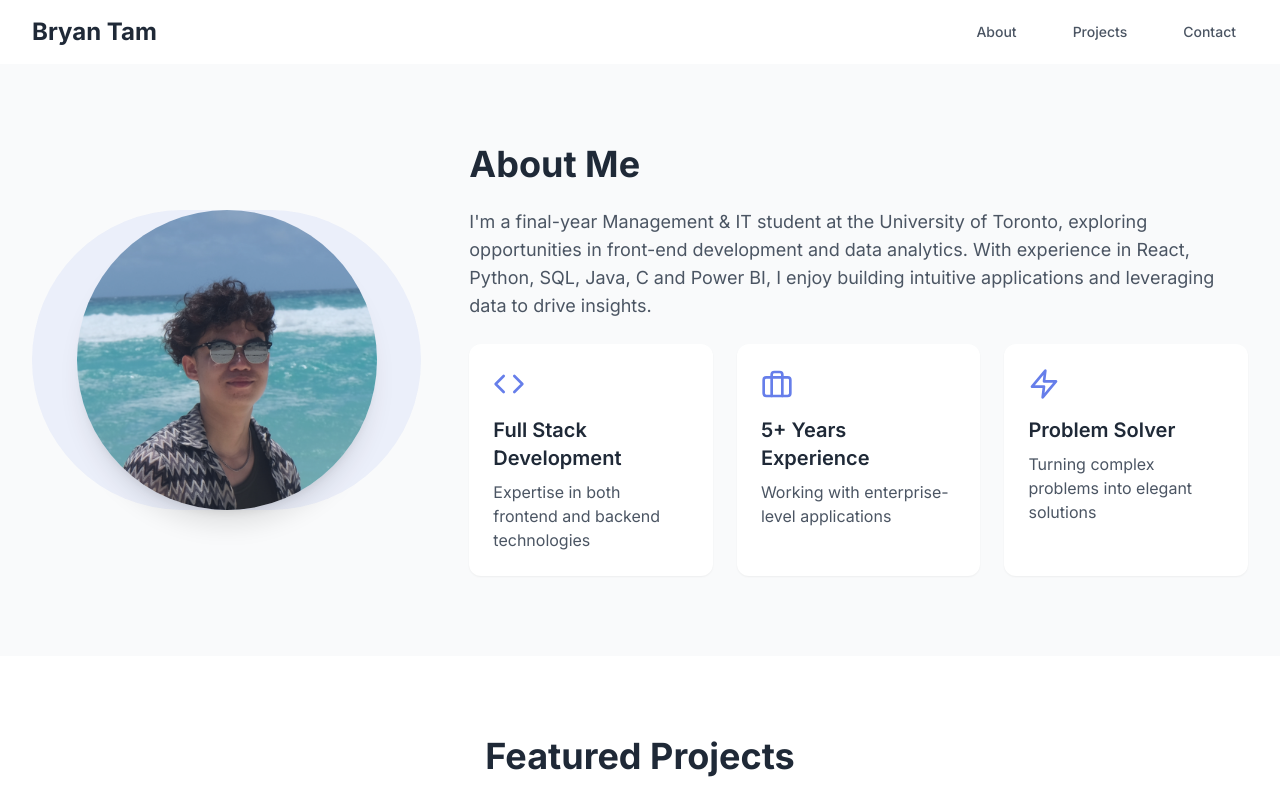
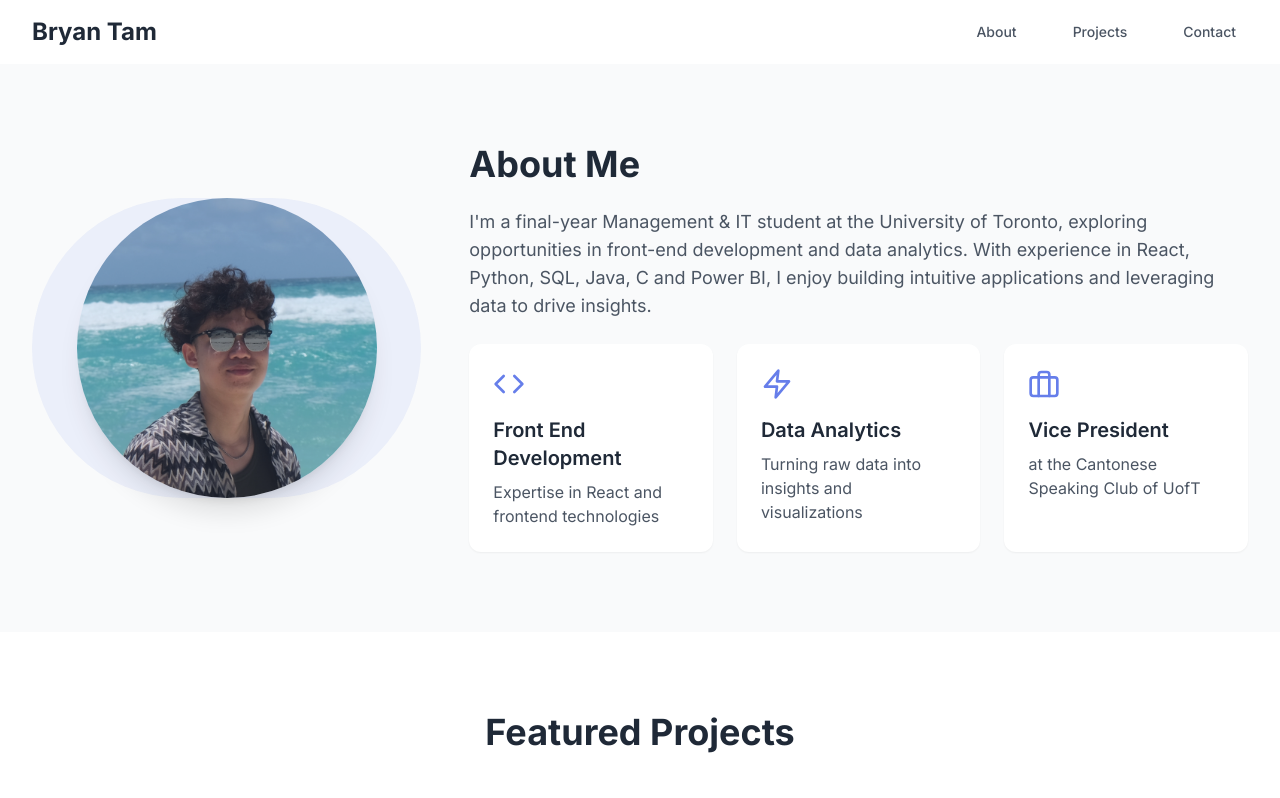
Before and after one commit to bryntam/website, a React (Vite) app: page / in a window 1280 px wide. Shown: the top 798 px of the page. Built offline with nearby package versions, Linux system fonts and the light colour scheme.

Commit message:
changed info

```diff
--- a/src/components/About.tsx
+++ b/src/components/About.tsx
@@ -28,21 +28,21 @@ const About = () => {
             <div className="grid grid-cols-1 md:grid-cols-3 gap-6 mt-8">
               <div className="p-6 bg-white rounded-xl shadow-sm hover:shadow-md transition-shadow">
                 <Code className="w-8 h-8 text-accent mb-4" />
-                <h3 className="text-xl font-semibold mb-2">Full Stack Development</h3>
-                <p className="text-gray-600">Expertise in both frontend and backend technologies</p>
+                <h3 className="text-xl font-semibold mb-2">Front End Development</h3>
+                <p className="text-gray-600">Expertise in React and frontend technologies</p>
               </div>
+            <div className="p-6 bg-white rounded-xl shadow-sm hover:shadow-md transition-shadow">
+              <Zap className="w-8 h-8 text-accent mb-4" />
+              <h3 className="text-xl font-semibold mb-2">Data Analytics</h3>
+              <p className="text-gray-600">Turning raw data into insights and visualizations</p>
+            </div>
 
-              <div className="p-6 bg-white rounded-xl shadow-sm hover:shadow-md transition-shadow">
-                <Briefcase className="w-8 h-8 text-accent mb-4" />
-                <h3 className="text-xl font-semibold mb-2">5+ Years Experience</h3>
-                <p className="text-gray-600">Working with enterprise-level applications</p>
-              </div>
+            <div className="p-6 bg-white rounded-xl shadow-sm hover:shadow-md transition-shadow">
+              <Briefcase className="w-8 h-8 text-accent mb-4" />
+              <h3 className="text-xl font-semibold mb-2">Vice President</h3>
+              <p className="text-gray-600">at the Cantonese Speaking Club of UofT</p>
+            </div>
 
-              <div className="p-6 bg-white rounded-xl shadow-sm hover:shadow-md transition-shadow">
-                <Zap className="w-8 h-8 text-accent mb-4" />
-                <h3 className="text-xl font-semibold mb-2">Problem Solver</h3>
-                <p className="text-gray-600">Turning complex problems into elegant solutions</p>
-              </div>
             </div>
           </div>
         </div>
```
